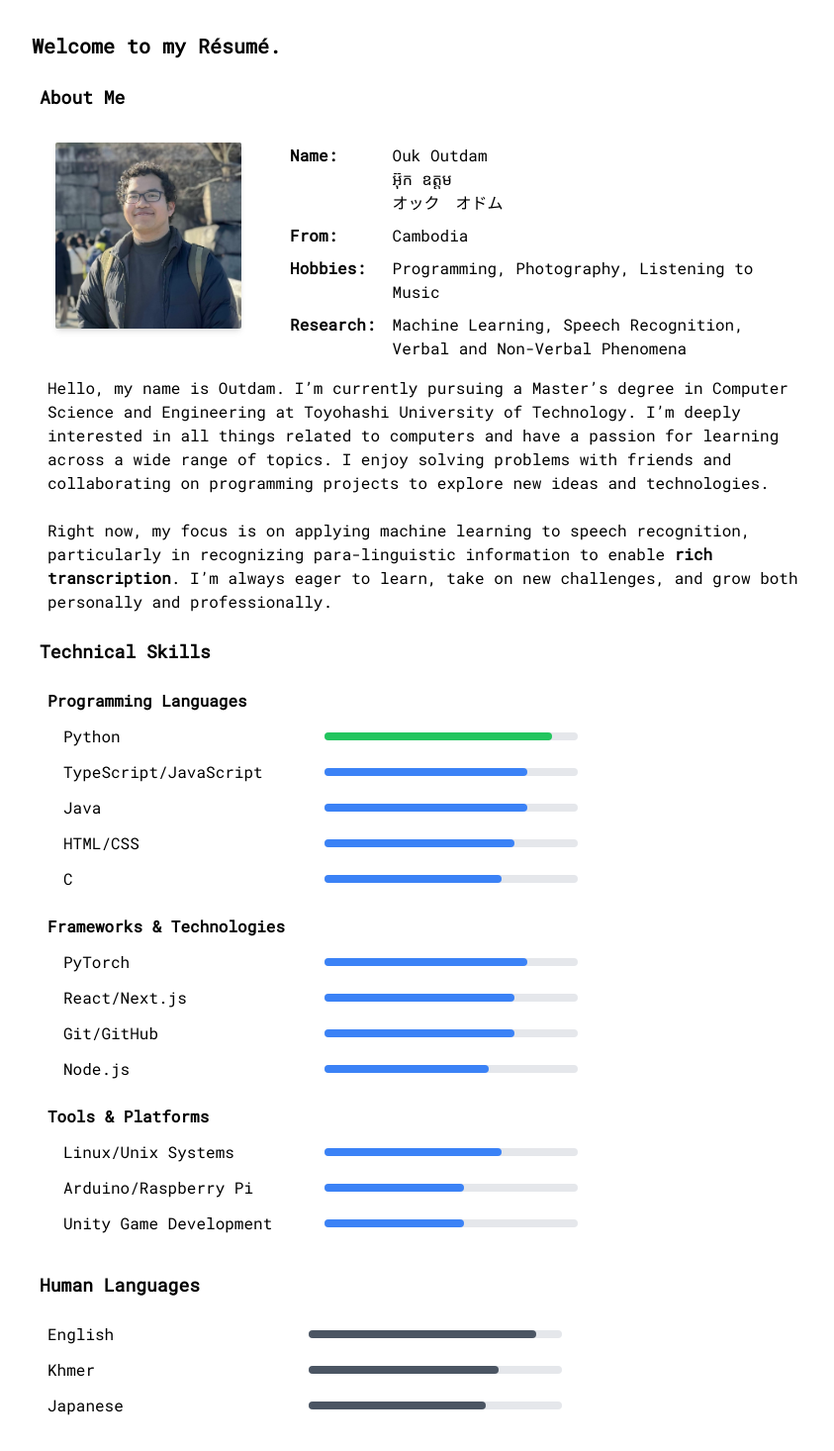
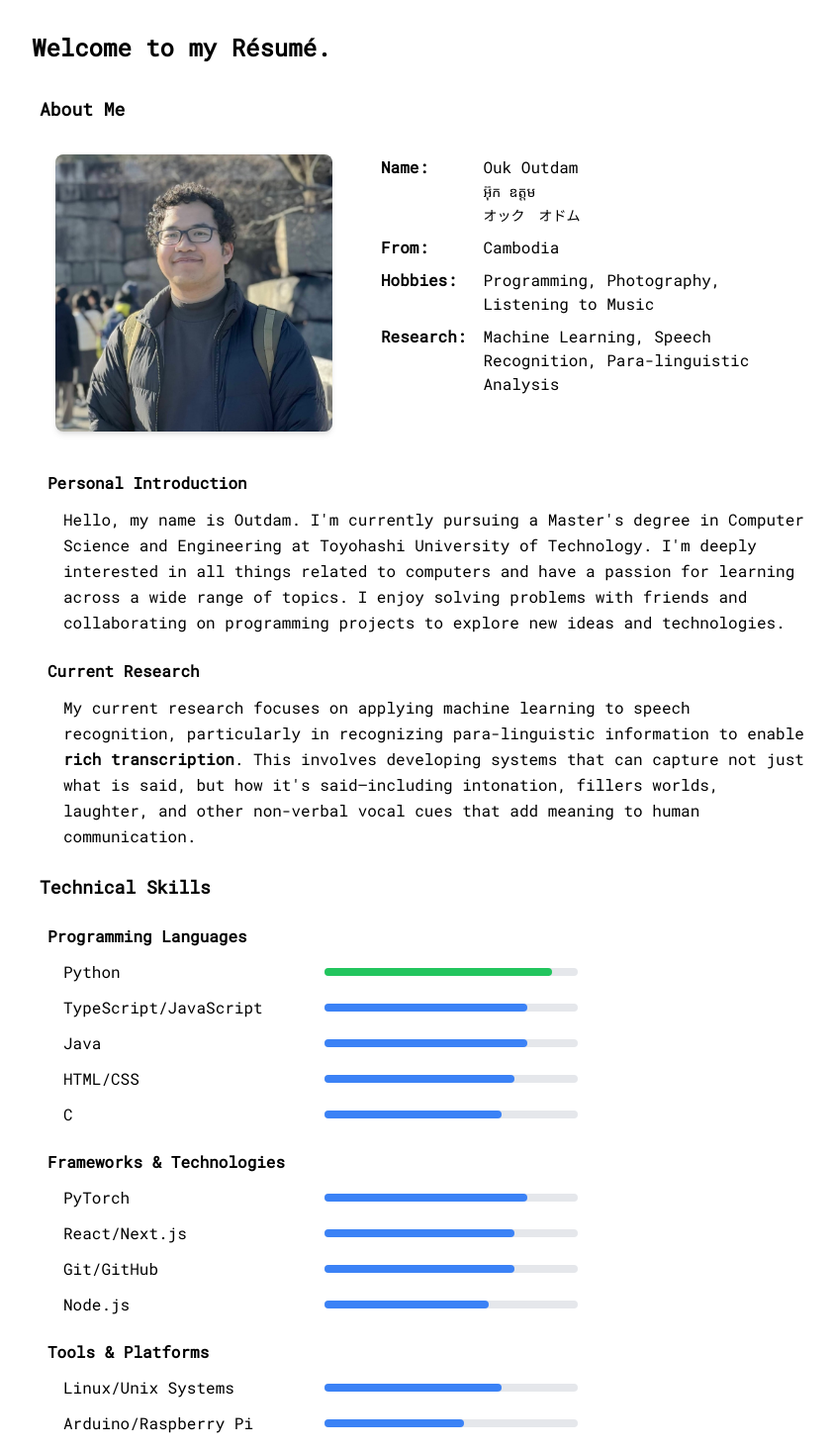
Before and after one commit to oukoutdam/personal-homepage, a Next.js app: page /resume in a window 1280 px wide. Shown: the part 120-1586 px from the top of the page at 99% size, without its empty margins (208-1051 px from the left). Built offline with nearby package versions, Linux system fonts and the light colour scheme.

Commit message:
Finish Resume Section

```diff
--- a/src/app/resume/page.tsx
+++ b/src/app/resume/page.tsx
@@ -1,96 +1,27 @@
-import Image from 'next/image';
 import Heading from './components/Heading';
-import ProgressBlock from './components/ProgressBlock';
 import EducationTimeline from './sections/EducationTimeline';
 import WorkTimeline from './sections/WorkTimeline';
 import ExtracurricularActivities from './sections/ExtracurricularActivities';
 import AwardsAchievements from './sections/AwardsAchievements';
 import TechnicalSkills from './sections/TechnicalSkills';
+import HumanLanguages from './sections/HumanLanguages';
+import AboutMe from './sections/AboutMe';
 
 export default function Page() {
   return (
     <>
-      <h1 className='mb-4 text-xl font-bold'>Welcome to my Résumé.</h1>
+      <h1 className='mb-6 text-2xl font-bold'>Welcome to my Résumé.</h1>
 
       <Heading text='About Me' />
-      <div className='p-4'>
-        <div className='flex flex-col p-2 md:flex-row'>
-          <div>
-            <Image
-              className='inline rounded-sm shadow-md'
-              src='/oukoutdam_photo.jpeg'
-              alt='Photo of Ouk Outdam'
-              width={280}
-              height={280}
-              priority
-            />
-          </div>
-          <div className='mt-2 md:ml-12 md:mt-0'>
-            <table className='min-w-full'>
-              <tbody>
-                <tr>
-                  <td className='pb-2 pr-4 align-top font-semibold'>Name:</td>
-                  <td className='pb-2'>
-                    Ouk Outdam
-                    <br />
-                    អ៊ុក ឧត្តម
-                    <br />
-                    オック　オドム
-                  </td>
-                </tr>
-                <tr>
-                  <td className='pb-2 pr-4 align-top font-semibold'>From:</td>
-                  <td className='pb-2'>Cambodia</td>
-                </tr>
-                <tr>
-                  <td className='pb-2 pr-4 align-top font-semibold'>
-                    Hobbies:
-                  </td>
-                  <td className='pb-2'>
-                    Programming, Photography, Listening to Music
-                  </td>
-                </tr>
-                <tr>
-                  <td className='pb-2 pr-4 align-top font-semibold'>
-                    Research:
-                  </td>
-                  <td className='pb-2'>
-                    Machine Learning, Speech Recognition,
-                    Verbal&nbsp;and&nbsp;Non-Verbal&nbsp;Phenomena
-                  </td>
-                </tr>
-              </tbody>
-            </table>
-          </div>
-        </div>
+      <AboutMe />
 
-        <p>
-          Hello, my name is Outdam. I’m currently pursuing a Master’s degree in
-          Computer Science and Engineering at Toyohashi University of
-          Technology. I’m deeply interested in all things related to computers
-          and have a passion for learning across a wide range of topics. I enjoy
-          solving problems with friends and collaborating on programming
-          projects to explore new ideas and technologies.
-          <br />
-          <br />
-          Right now, my focus is on applying machine learning to speech
-          recognition, particularly in recognizing para-linguistic information
-          to enable <strong>rich transcription</strong>. I’m always eager to
-          learn, take on new challenges, and grow both personally and
-          professionally.
-        </p>
-      </div>
       <div>
         <Heading text='Technical Skills' />
         <TechnicalSkills />
       </div>
       <div>
         <Heading text='Human Languages' />
-        <div className='p-4'>
-          <ProgressBlock name='English' value={90} />
-          <ProgressBlock name='Khmer' value={75} />
-          <ProgressBlock name='Japanese' value={70} />
-        </div>
+        <HumanLanguages />
       </div>
       <div>
         <Heading text='Education' />
--- /dev/null
+++ b/src/app/resume/sections/AboutMe.tsx
@@ -0,0 +1,98 @@
+import Image from 'next/image';
+
+function AboutMe() {
+  return (
+    <>
+      <div className='p-4'>
+        {/* Profile Overview */}
+        <div className='mb-8 flex flex-col p-2 md:flex-row'>
+          <div className='flex-shrink-0'>
+            <Image
+              className='rounded-lg shadow-md'
+              src='/oukoutdam_photo.jpeg'
+              alt='Photo of Ouk Outdam'
+              width={280}
+              height={280}
+              priority
+            />
+          </div>
+          <div className='mt-2 md:ml-12 md:mt-0'>
+            <table className='min-w-full'>
+              <tbody>
+                <tr>
+                  <td className='pb-2 pr-4 align-top font-semibold'>Name:</td>
+                  <td className='pb-2'>
+                    Ouk Outdam
+                    <br />
+                    <span className='text-sm'>
+                      អ៊ុក ឧត្តម
+                      <br />
+                      オック　オドム
+                    </span>
+                  </td>
+                </tr>
+                <tr>
+                  <td className='pb-2 pr-4 align-top font-semibold'>From:</td>
+                  <td className='pb-2'>Cambodia</td>
+                </tr>
+                <tr>
+                  <td className='pb-2 pr-4 align-top font-semibold'>
+                    Hobbies:
+                  </td>
+                  <td className='pb-2'>
+                    Programming, Photography, Listening to Music
+                  </td>
+                </tr>
+                <tr>
+                  <td className='pb-2 pr-4 align-top font-semibold'>
+                    Research:
+                  </td>
+                  <td className='pb-2'>
+                    Machine Learning, Speech Recognition, Para-linguistic
+                    Analysis
+                  </td>
+                </tr>
+              </tbody>
+            </table>
+          </div>
+        </div>
+
+        {/* Personal Introduction */}
+        <div className='mb-6'>
+          <h3 className='mb-3 text-base font-semibold'>
+            Personal Introduction
+          </h3>
+          <div className='ml-4'>
+            <p className='leading-relaxed'>
+              Hello, my name is Outdam. I&apos;m currently pursuing a
+              Master&apos;s degree in Computer Science and Engineering at
+              Toyohashi University of Technology. I&apos;m deeply interested in
+              all things related to computers and have a passion for learning
+              across a wide range of topics. I enjoy solving problems with
+              friends and collaborating on programming projects to explore new
+              ideas and technologies.
+            </p>
+          </div>
+        </div>
+
+        {/* Research Focus */}
+        <div>
+          <h3 className='mb-3 text-base font-semibold'>Current Research</h3>
+          <div className='ml-4'>
+            <p className='leading-relaxed'>
+              My current research focuses on applying machine learning to speech
+              recognition, particularly in recognizing para-linguistic
+              information to enable <strong>rich transcription</strong>. This
+              involves developing systems that can capture not just what is
+              said, but how it&apos;s said—including intonation, fillers worlds,
+              laughter, and other non-verbal vocal cues that add meaning to
+              human communication.
+            </p>
+          </div>
+        </div>
+      </div>
+    </>
+  );
+}
+
+export default AboutMe;
--- /dev/null
+++ b/src/app/resume/sections/HumanLanguages.tsx
@@ -0,0 +1,26 @@
+import ProgressBlock from '../components/ProgressBlock';
+
+function HumanLanguages() {
+  const languages = [
+    { name: 'English', value: 90, level: 'Advanced' },
+    { name: 'Khmer', value: 75, level: 'Intermediate' },
+    { name: 'Japanese', value: 70, level: 'Intermediate' },
+  ];
+
+  return (
+    <div className='p-4'>
+      <div className='ml-4'>
+        {languages.map((language, index) => (
+          <ProgressBlock
+            key={index}
+            name={language.name}
+            value={language.value}
+            level={language.level}
+          />
+        ))}
+      </div>
+    </div>
+  );
+}
+
+export default HumanLanguages;
```
